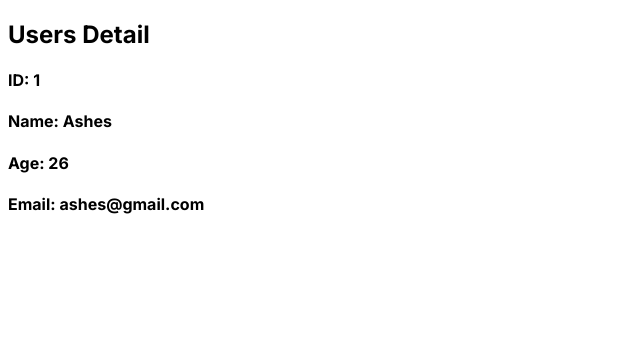
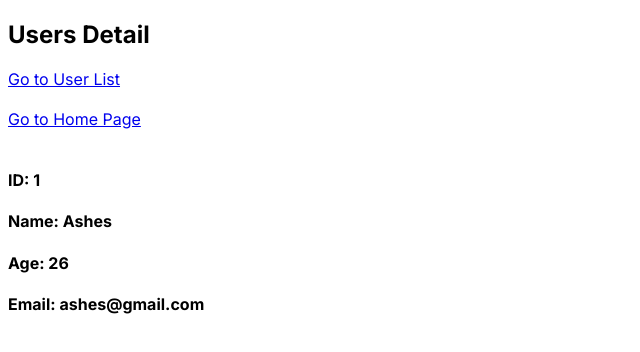
Before and after one commit to AshesKhan/nextjs13, a Next.js app: page /users-client/1 in a window 1280 px wide. Shown: the top 352 px of the page, without its empty margins (0-640 px from the left). Built offline with nearby package versions, Linux system fonts and the light colour scheme.

Commit message:
#Update Code

```diff
--- a/src/app/navbar-route/index.js
+++ b/src/app/navbar-route/index.js
@@ -45,6 +45,11 @@ const NavBar = () => {
       <br />
       <button onClick={() => navigate("/user-location")}>
         Go To User Location
+      </button>
+      <br />
+      <br />
+      <button onClick={() => navigate("/users-client")}>
+        Go To User List
       </button>
       <br />
       <br />
--- a/src/app/productlist/page.js
+++ b/src/app/productlist/page.js
@@ -19,10 +19,10 @@ export default async function ProductList() {
       <Link href="/">Go to Home Page</Link>
 
       {products.map((item) => (
-        <div>
+        <>
           <h3>Name: {item.title}</h3>
           <Product price={item.price}/>
-        </div>
+        </>
       ))}
     </div>
   );
--- a/src/app/users-client/[userid]/page.js
+++ b/src/app/users-client/[userid]/page.js
@@ -1,3 +1,5 @@
+import Link from "next/link";
+
 async function getUsers(id) {
   let data = await fetch(`http://localhost:3001/api/users/${id}`);
   data = await data.json();
@@ -11,6 +13,12 @@ export default async function Page({params}) {
   return (
     <>
       <h2>Users Detail</h2>
+      <Link href="/users-client">Go to User List</Link>
+      <br/>
+      <br/>
+      <Link href="/">Go to Home Page</Link>
+      <br/>
+      <br/>
       <h4>ID: {user.id}</h4>
       <h4>Name: {user.name}</h4>
       <h4>Age: {user.age}</h4>
--- a/src/app/users-client/page.js
+++ b/src/app/users-client/page.js
@@ -12,6 +12,9 @@ export default async function Page() {
   return (
     <div>
       <h1>User List</h1>
+      <Link href="/">Go to Home Page</Link>
+      <br/>
+      <br/>
       {users.name}
       {users.map((item) => (
         <>
```
